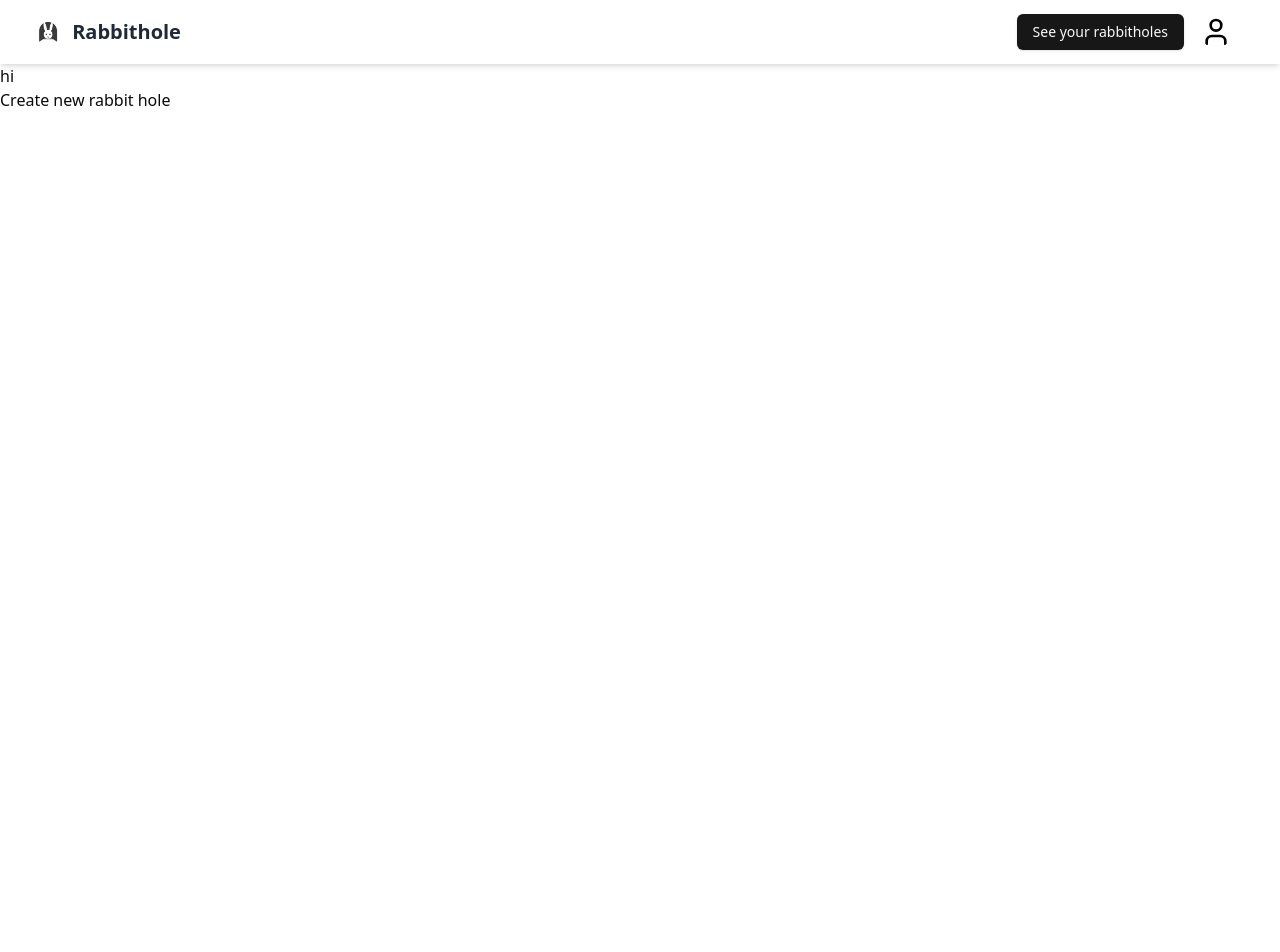
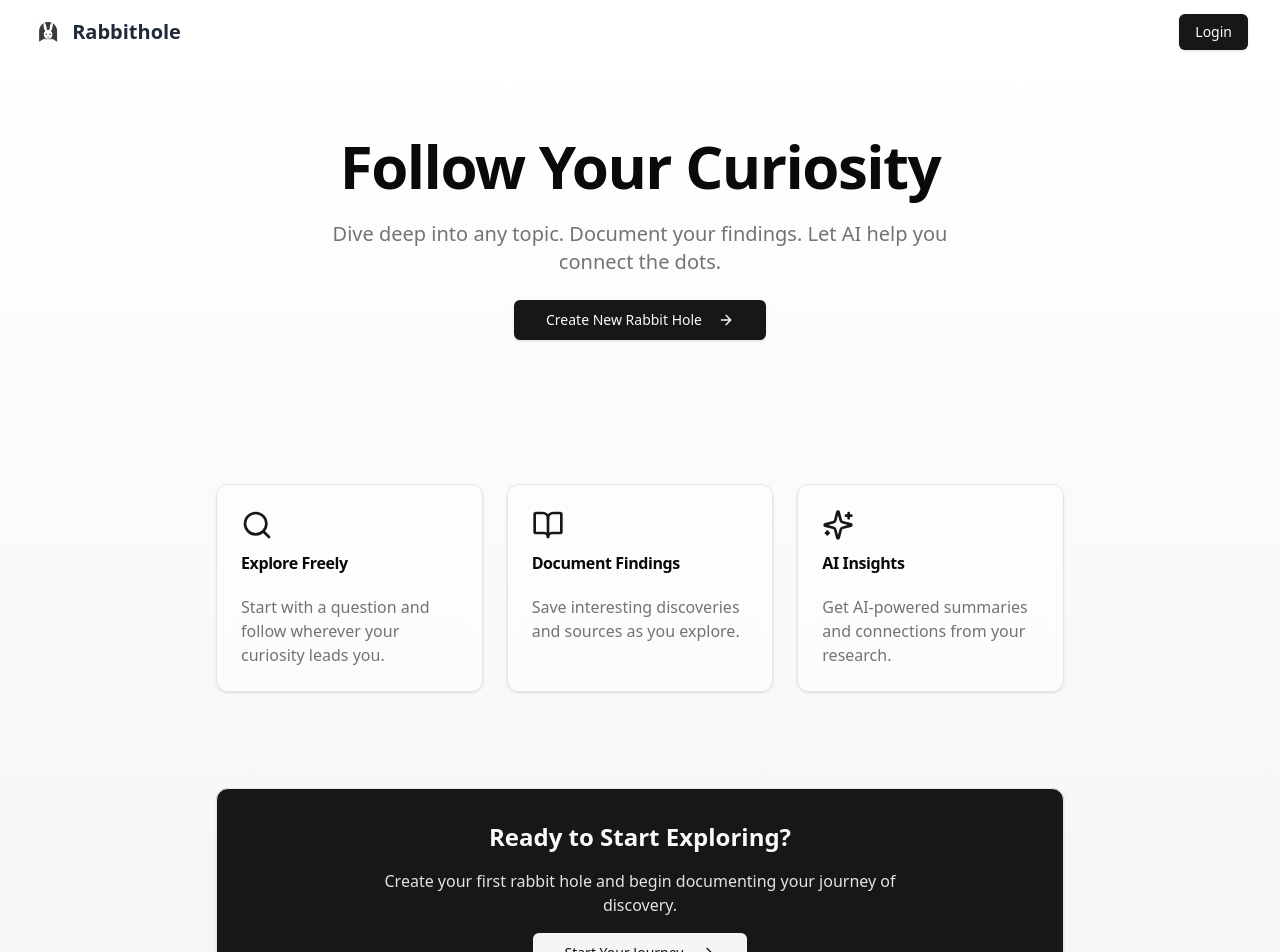
Before and after one commit to shasherazi/build-a-rabbit-hole, a Next.js app: page / in a window 1280 px wide. Shown: the top 952 px of the page. Before the commit the page ends 800 px from the top, so only its background shows below. Built offline with nearby package versions, Linux system fonts and the light colour scheme; no server answers.

Commit message:
final styling ig

```diff
--- a/app/error/page.tsx
+++ b/app/error/page.tsx
@@ -1,5 +1,41 @@
-'use client'
+"use client";
+
+import { Button } from "@/components/ui/button";
+import {
+  Card,
+  CardContent,
+  CardFooter,
+  CardHeader,
+  CardTitle,
+} from "@/components/ui/card";
+import { XCircle } from "lucide-react";
+import Link from "next/link";
 
 export default function ErrorPage() {
-  return <p>Sorry, something went wrong</p>
+  return (
+    <div className="min-h-screen flex items-center justify-center bg-gradient-to-b from-background to-muted p-4 mt-[-64px]">
+      <Card className="w-full max-w-md">
+        <CardHeader className="text-center">
+          <div className="flex justify-center mb-4">
+            <XCircle className="h-12 w-12 text-destructive" />
+          </div>
+          <CardTitle className="text-2xl">Oops! Something went wrong</CardTitle>
+        </CardHeader>
+        <CardContent className="text-center">
+          <p className="text-muted-foreground">
+            We encountered an unexpected error. Please try again or return to
+            the home page.
+          </p>
+        </CardContent>
+        <CardFooter className="flex justify-center space-x-4">
+          <Link href="/">
+            <Button variant="outline">Go Home</Button>
+          </Link>
+          <Link href="/login">
+            <Button>Login</Button>
+          </Link>
+        </CardFooter>
+      </Card>
+    </div>
+  );
 }
--- a/app/logout/page.tsx
+++ b/app/logout/page.tsx
@@ -1,13 +1,34 @@
 "use client";
+
 import { useRouter } from "next/navigation";
 import { useEffect } from "react";
+import { Card, CardContent } from "@/components/ui/card";
+import { Loader2 } from "lucide-react";
 
 const LogoutPage = () => {
   const router = useRouter();
+
   useEffect(() => {
     setTimeout(() => router.push("/"), 1000);
   }, [router]);
-  return <div>You have logged out... redirecting in a sec.</div>;
+
+  return (
+    <div className="min-h-screen flex items-center justify-center bg-gradient-to-b from-background to-muted p-4 mt-[-64px]">
+      <Card className="w-full max-w-md">
+        <CardContent className="pt-6">
+          <div className="flex flex-col items-center space-y-4 text-center">
+            <div className="flex items-center space-x-2">
+              <Loader2 className="h-6 w-6 animate-spin text-primary" />
+              <h1 className="text-2xl font-semibold">Logging out...</h1>
+            </div>
+            <p className="text-muted-foreground">
+              Thank you for using Rabbithole. Redirecting you to the home page.
+            </p>
+          </div>
+        </CardContent>
+      </Card>
+    </div>
+  );
 };
 
 export default LogoutPage;
--- a/app/new/page.tsx
+++ b/app/new/page.tsx
@@ -40,7 +40,7 @@ export default function NewRabbitHole() {
       } = await supabase.auth.getUser();
 
       if (!user) {
-        router.push("/error");
+        router.push("/login");
         return;
       }
 
--- a/app/page.tsx
+++ b/app/page.tsx
@@ -1,12 +1,86 @@
 import Link from "next/link";
+import { Button } from "@/components/ui/button";
+import { Card, CardHeader, CardTitle, CardContent } from "@/components/ui/card";
+import { ArrowRight, Search, BookOpen, SparklesIcon } from "lucide-react";
 
 export default function Home() {
   return (
-    <div>
-      <h1>hi</h1>
-      <Link href="/new">
-        <p>Create new rabbit hole</p>
-      </Link>
+    <div className="min-h-screen bg-gradient-to-b from-background to-muted">
+      <div className="max-w-4xl mx-auto p-6 space-y-12">
+        {/* Hero Section */}
+        <div className="text-center space-y-6 py-12">
+          <h1 className="text-4xl font-bold tracking-tight sm:text-6xl">
+            Follow Your Curiosity
+          </h1>
+          <p className="text-xl text-muted-foreground max-w-2xl mx-auto">
+            Dive deep into any topic. Document your findings. Let AI help you
+            connect the dots.
+          </p>
+          <Link href="/new">
+            <Button size="lg" className="mt-6">
+              Create New Rabbit Hole
+              <ArrowRight className="ml-2 h-4 w-4" />
+            </Button>
+          </Link>
+        </div>
+
+        {/* Features Section */}
+        <div className="grid md:grid-cols-3 gap-6 py-12">
+          <Card className="bg-card/50 backdrop-blur">
+            <CardHeader>
+              <Search className="h-8 w-8 mb-2 text-primary" />
+              <CardTitle>Explore Freely</CardTitle>
+            </CardHeader>
+            <CardContent>
+              <p className="text-muted-foreground">
+                Start with a question and follow wherever your curiosity leads
+                you.
+              </p>
+            </CardContent>
+          </Card>
+
+          <Card className="bg-card/50 backdrop-blur">
+            <CardHeader>
+              <BookOpen className="h-8 w-8 mb-2 text-primary" />
+              <CardTitle>Document Findings</CardTitle>
+            </CardHeader>
+            <CardContent>
+              <p className="text-muted-foreground">
+                Save interesting discoveries and sources as you explore.
+              </p>
+            </CardContent>
+          </Card>
+
+          <Card className="bg-card/50 backdrop-blur">
+            <CardHeader>
+              <SparklesIcon className="h-8 w-8 mb-2 text-primary" />
+              <CardTitle>AI Insights</CardTitle>
+            </CardHeader>
+            <CardContent>
+              <p className="text-muted-foreground">
+                Get AI-powered summaries and connections from your research.
+              </p>
+            </CardContent>
+          </Card>
+        </div>
+
+        {/* CTA Section */}
+        <Card className="bg-primary text-primary-foreground">
+          <CardContent className="p-8 text-center space-y-4">
+            <h2 className="text-2xl font-bold">Ready to Start Exploring?</h2>
+            <p className="text-primary-foreground/90 max-w-xl mx-auto">
+              Create your first rabbit hole and begin documenting your journey
+              of discovery.
+            </p>
+            <Link href="/new">
+              <Button size="lg" variant="secondary" className="mt-4">
+                Start Your Journey
+                <ArrowRight className="ml-2 h-4 w-4" />
+              </Button>
+            </Link>
+          </CardContent>
+        </Card>
+      </div>
     </div>
   );
 }
--- a/components/Navbar.tsx
+++ b/components/Navbar.tsx
@@ -16,6 +16,7 @@ import { signout } from "@/lib/action";
 
 const Navbar = () => {
   const [isOpen, setIsOpen] = useState(false);
+  const [isLoggedIn, setIsLoggedIn] = useState(false);
   const supabase = createClient();
   const [userProfilePicture, setUserProfilePicture] = useState("/user.svg");
 
@@ -25,27 +26,33 @@ const Navbar = () => {
         data: { user },
       } = await supabase.auth.getUser();
 
-      if (user?.user_metadata?.avatar_url) {
+      if (user) {
+        setIsLoggedIn(true);
+        if (user.user_metadata?.avatar_url) {
           setUserProfilePicture(user.user_metadata.avatar_url);
+        }
+      } else {
+        setIsLoggedIn(false);
+        setUserProfilePicture("/user.svg");
       }
     };
 
     fetchUser();
 
-    // Set up auth state change listener
     const {
       data: { subscription },
     } = supabase.auth.onAuthStateChange((event, session) => {
       if (session?.user) {
+        setIsLoggedIn(true);
         if (session.user.user_metadata?.avatar_url) {
           setUserProfilePicture(session.user.user_metadata.avatar_url);
         }
       } else {
+        setIsLoggedIn(false);
         setUserProfilePicture("/user.svg");
       }
     });
 
-    // Cleanup subscription on unmount
     return () => {
       subscription.unsubscribe();
     };
@@ -69,14 +76,18 @@ const Navbar = () => {
           </Link>
 
           <div className="hidden sm:ml-6 sm:flex sm:items-center">
+            {isLoggedIn ? (
+              <>
                 <Link href="/rabbitholes" className="ml-4">
                   <Button>See your rabbitholes</Button>
                 </Link>
-
                 <div className="flex items-center">
                   <DropdownMenu>
                     <DropdownMenuTrigger asChild>
-                  <Button variant="ghost" className="relative h-8 rounded-full">
+                      <Button
+                        variant="ghost"
+                        className="relative h-8 rounded-full"
+                      >
                         <Image
                           src={userProfilePicture}
                           alt="User profile"
@@ -94,6 +105,12 @@ const Navbar = () => {
                     </DropdownMenuContent>
                   </DropdownMenu>
                 </div>
+              </>
+            ) : (
+              <Link href="/login" className="ml-4">
+                <Button>Login</Button>
+              </Link>
+            )}
           </div>
 
           <div className="flex items-center sm:hidden">
@@ -115,6 +132,8 @@ const Navbar = () => {
       {isOpen && (
         <div className="sm:hidden">
           <div className="pt-2 pb-3 space-y-1">
+            {isLoggedIn ? (
+              <>
                 <DropdownMenu>
                   <DropdownMenuTrigger className="w-full">
                     <div className="flex items-center px-3 py-2 rounded-md text-base font-medium text-gray-700 hover:text-gray-900 hover:bg-gray-50">
@@ -141,6 +160,15 @@ const Navbar = () => {
                 >
                   See your rabbitholes
                 </Link>
+              </>
+            ) : (
+              <Link
+                href="/login"
+                className="block px-3 py-2 rounded-md text-base font-medium text-gray-700 hover:text-gray-900 hover:bg-gray-50"
+              >
+                Login
+              </Link>
+            )}
           </div>
         </div>
       )}
--- a/utils/supabase/middleware.ts
+++ b/utils/supabase/middleware.ts
@@ -39,6 +39,7 @@ export async function updateSession(request: NextRequest) {
 
   if (
     !user &&
+    !request.nextUrl.pathname.match("/") &&
     !request.nextUrl.pathname.startsWith('/login') &&
     !request.nextUrl.pathname.startsWith('/signup') &&
     !request.nextUrl.pathname.startsWith('/auth')
```
Lines whose indentation alone changed are shown as unchanged.
